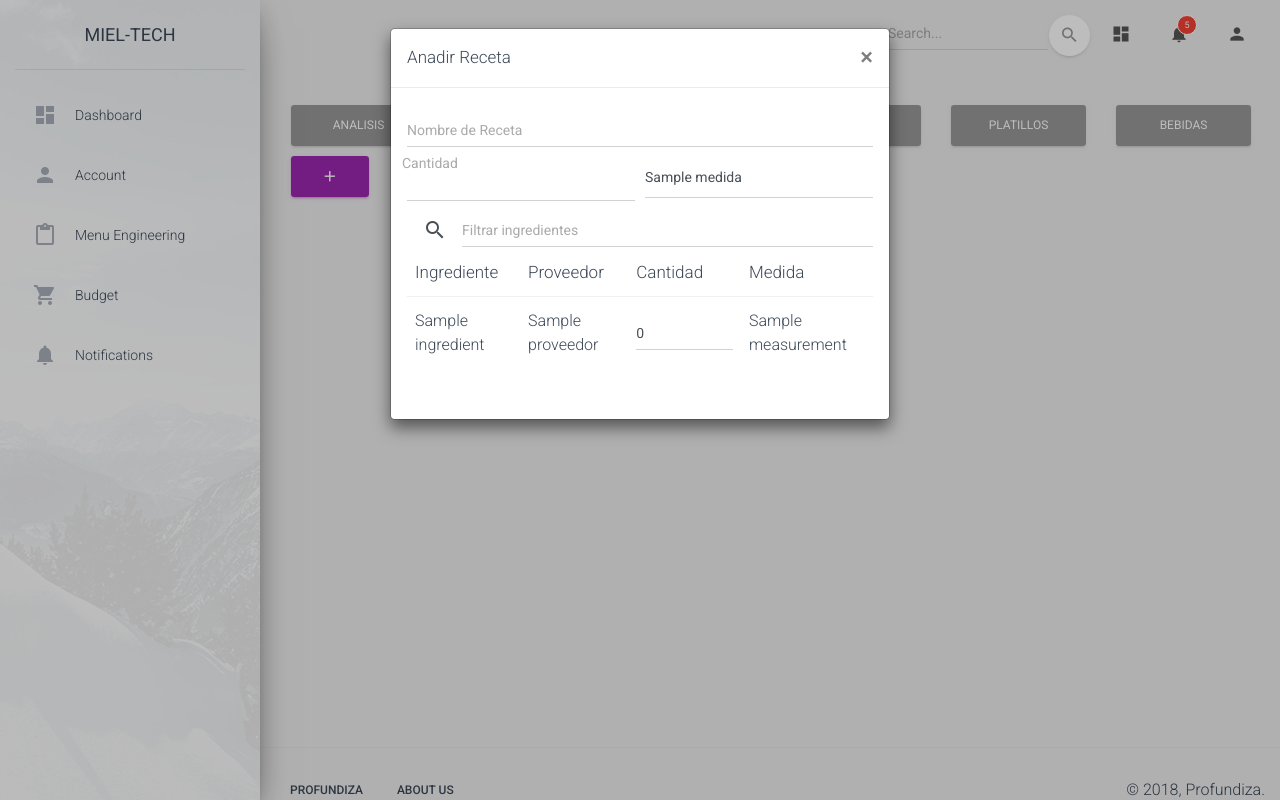
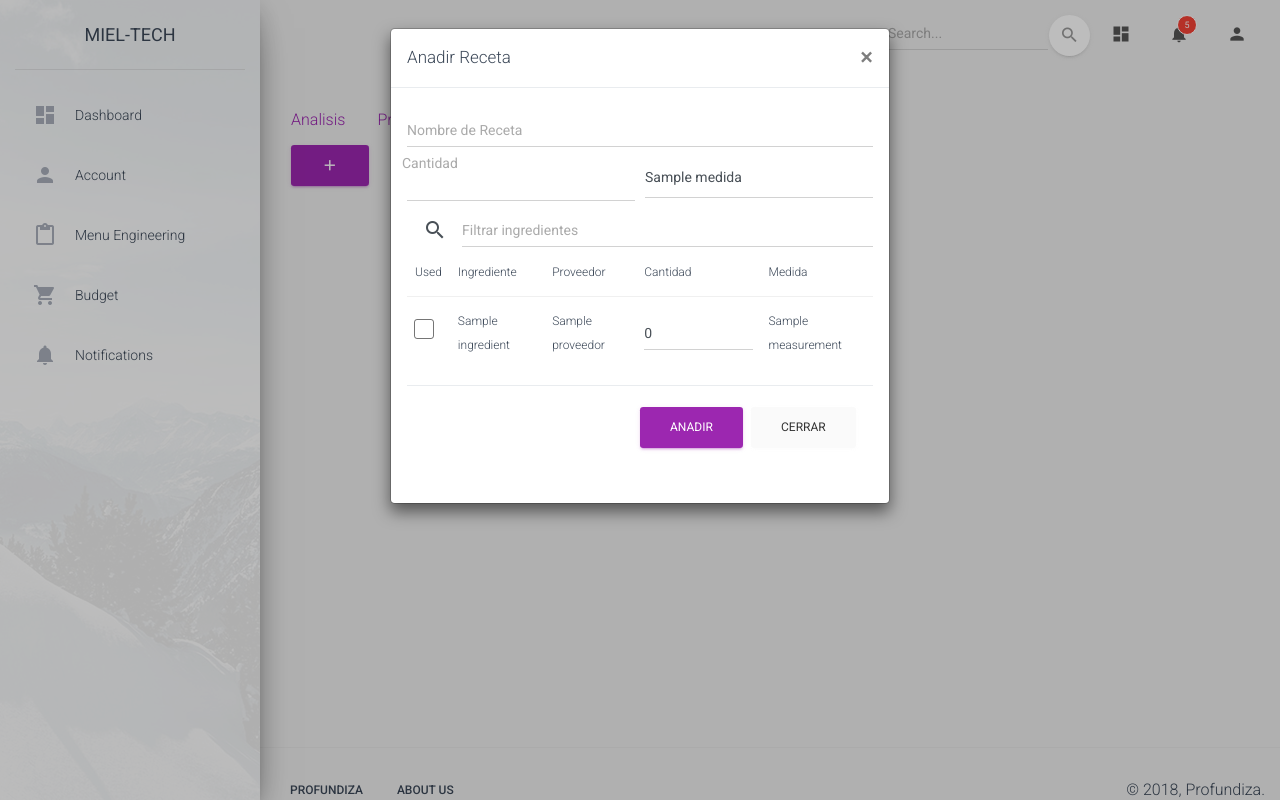
Before and after one commit to Profundiza/Miel, a Django app: template templates/menu/recetas.html in a window 1280 px wide, after a click on "add". Run offline with Django 3.2, Linux system fonts and the light colour scheme; the template is opened without the code that fills it: most values are stand-ins (such as "Sample title", 1, 10 or a date in 2020); parts of the project's set-up code (start-up, migrations or seed data) failed here and were passed over; some libraries are stand-ins or nearby versions.

Commit message:
menu tabs

```diff
--- a/Miel/static/custom/custom.css
+++ b/Miel/static/custom/custom.css
@@ -4,3 +4,6 @@
   overflow-y: auto;
   -ms-overflow-style: -ms-autohiding-scrollbar;
 }
+.table-filter th, td {
+  font-size: 12px!important;
+}
--- a/account/urls.py
+++ b/account/urls.py
@@ -7,6 +7,7 @@
 
 urlpatterns = [
     url(r'^$', views.account, name='account'),
+    # TODO change url syntax to ?failed
     url(r'^login//?(?P<failed>[-\w\d]+)/?$', views.login_display, name='login_fail'),
     url(r'^login/$', views.login_display, name='login'),
     url(r'^login_submit/$', views.login_submit, name='login_submit'),
--- a/menu/models.py
+++ b/menu/models.py
@@ -4,6 +4,7 @@
 
 class Restaurante(models.Model):
     name = models.CharField(max_length=100)
+    code = models.CharField(max_length=100)
 
 
 # TODO Move to accounts app
--- a/templates/account/login.html
+++ b/templates/account/login.html
@@ -7,7 +7,7 @@
   <link rel="apple-touch-icon" sizes="76x76" href="{% static 'assets/img/apple-icon.png' %}">
   <link rel="icon" type="image/png" href="{% static 'assets/img/favicon.png' %}">
   <meta http-equiv="X-UA-Compatible" content="IE=edge,chrome=1" />
-  <title>Login</title>
+  <title>Profundiza | Miel-Tech</title>
   <meta content='width=device-width, initial-scale=1.0, maximum-scale=1.0, user-scalable=0, shrink-to-fit=no' name='viewport' />
   <!--     Fonts and icons     -->
   <link rel="stylesheet" type="text/css" href="https://fonts.googleapis.com/css?family=Roboto:300,400,500,700|Roboto+Slab:400,700|Material+Icons" />
--- a/templates/menu/ingredientes.html
+++ b/templates/menu/ingredientes.html
@@ -44,7 +44,6 @@
             <input type="number" class="form-control" id="input-cantidad" name="input-cantidad">
           </div>
         <div class="form-group col-6" style="margin-top: 0;">
-        <label for="input-medida" class="bmd-label-floating">Medida</label>
           <select id="input-medida" name="input-medida" class="form-control">
               {% for medida in medidas %}
               <option value="{{ medida }}">{{ medida }}</option>
--- a/templates/menu/menu_tabs.html
+++ b/templates/menu/menu_tabs.html
@@ -1,10 +1,12 @@
 <div class="row">
 {#TODO responsive for mid sized screen words not centered #}
 {#TODO turn into navbar #}
-<div class="col-lg-2"><a href="{% url 'menu:main' %}" class="btn {% if request.resolver_match.view_name == "menu:main" %}btn-primary{% endif %} btn-block">Analisis</a></div>
-<div class="col-lg-2"><a href="{% url 'menu:proveedores' %}" class="btn {% if request.resolver_match.view_name == "menu:proveedores" %}btn-primary{% endif %} btn-block">Proveedores</a></div>
-<div class="col-lg-2"><a href="{% url 'menu:ingredientes' %}" class="btn {% if request.resolver_match.view_name == "menu:ingredientes" %}btn-primary{% endif %} btn-block">Ingredientes</a></div>
-<div class="col-lg-2"><a href="{% url 'menu:recetas' %}" class="btn {% if request.resolver_match.view_name == "menu:recetas" %}btn-primary{% endif %} btn-block">Recetas</a></div>
-<div class="col-lg-2"><a href="{% url 'menu:platillos' %}" class="btn {% if request.resolver_match.view_name == "menu:platillos" %}btn-primary{% endif %} btn-block">Platillos</a></div>
-<div class="col-lg-2"><a href="{% url 'menu:bebidas' %}" class="btn {% if request.resolver_match.view_name == "menu:bebidas" %}btn-primary{% endif %} btn-block">Bebidas</a></div>
+<ul class="nav nav-pills" role="tablist">
+    <li class="nav-item"><a class="nav-link {% if request.resolver_match.view_name == "menu:main" %}active{% endif %}" href="{% url 'menu:main' %}">Analisis</a></li>
+    <li class="nav-item"><a class="nav-link {% if request.resolver_match.view_name == "menu:proveedores" %}active{% endif %}" href="{% url 'menu:proveedores' %}">Proveedores</a></li>
+    <li class="nav-item"><a class="nav-link {% if request.resolver_match.view_name == "menu:ingredientes" %}active{% endif %}" href="{% url 'menu:ingredientes' %}">Ingredientes</a></li>
+    <li class="nav-item"><a class="nav-link {% if request.resolver_match.view_name == "menu:recetas" %}active{% endif %}" href="{% url 'menu:recetas' %}">Recetas</a></li>
+    <li class="nav-item"><a class="nav-link {% if request.resolver_match.view_name == "menu:platillos" %}active{% endif %}" href="{% url 'menu:platillos' %}">Platillos</a></li>
+    <li class="nav-item"><a class="nav-link {% if request.resolver_match.view_name == "menu:bebidas" %}active{% endif %}" href="{% url 'menu:bebidas' %}">Bebidas</a></li>
+</ul>
 </div>
--- a/templates/menu/recetas.html
+++ b/templates/menu/recetas.html
@@ -38,12 +38,13 @@
           </span>
         </div>
         <input type="text" class="form-control" id="add-receta-filter" placeholder="Filtrar ingredientes">
-
+        {# TODO add button for ingredientes #}
       </div>
       <div class="table-responsive table-wrapper-scroll-y">
-          <table class="table table-condensed" id="add-receta-table">
+          <table class="table table-condensed table-filter" id="add-receta-table">
               <thead>
                 <tr class="table-head">
+                    <th>Used</th>
                     <th>Ingrediente</th>
                     <th>Proveedor</th>
                     <th>Cantidad</th>
@@ -53,6 +54,17 @@
                 <tbody>
                 {% for ingredient in ingredientes %}
                     <tr>
+                        <td>
+                          <div class="form-check">
+                              <label class="form-check-label">
+                                  {# TODO checkbox enables quantity field #}
+                                  <input class="form-check-input" type="checkbox" name="added-ing[]" value="{{ ingredient.id }}" >
+                                  <span class="form-check-sign">
+                                      <span class="check"></span>
+                                  </span>
+                              </label>
+                          </div>
+                        </td>
                         <td>{{ ingredient.name }}</td>
                         <td>{{ ingredient.proveedor }}</td>
                         <td><input type="number" class="form-control" name="ing-{{ ingredient.id }}" value="0"></td>
@@ -62,7 +74,10 @@
                 </tbody>
             </table>
       </div>
-
+      <div class="modal-footer">
+        <button type="submit" class="btn btn-primary">Anadir</button>
+        <button type="button" class="btn btn-secondary" data-dismiss="modal">Cerrar</button>
+      </div>
       </div>
       </form>
     </div>
```
Also changed, not shown: menu/views.py (+10 -2 lines), templates/menu/proveedores.html (+7 -2 lines), db.sqlite3, menu/migrations/0002_restaurante_code.py (added).
